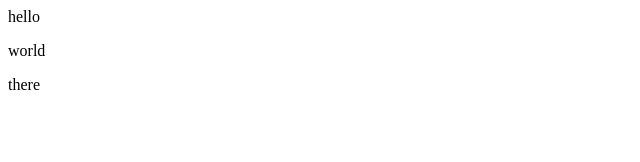
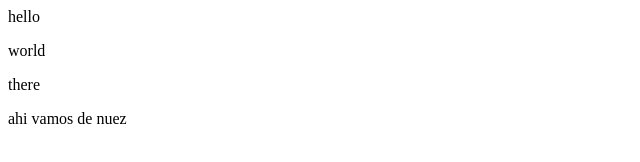
Before and after one commit to victordelrosal/demo-repo, a plain HTML site: page index.html in a window 1280 px wide. Shown: the whole page, without its empty margins (0-640 px from the left). Drawn offline with Linux system fonts and the light colour scheme.

Commit message:
va de nuez

```diff
--- a/index.html
+++ b/index.html
@@ -1,3 +1,4 @@
 <div>hello</div>
 <p>world</p>
 <p>there</p>
+<p>ahi vamos de nuez</p>
```
